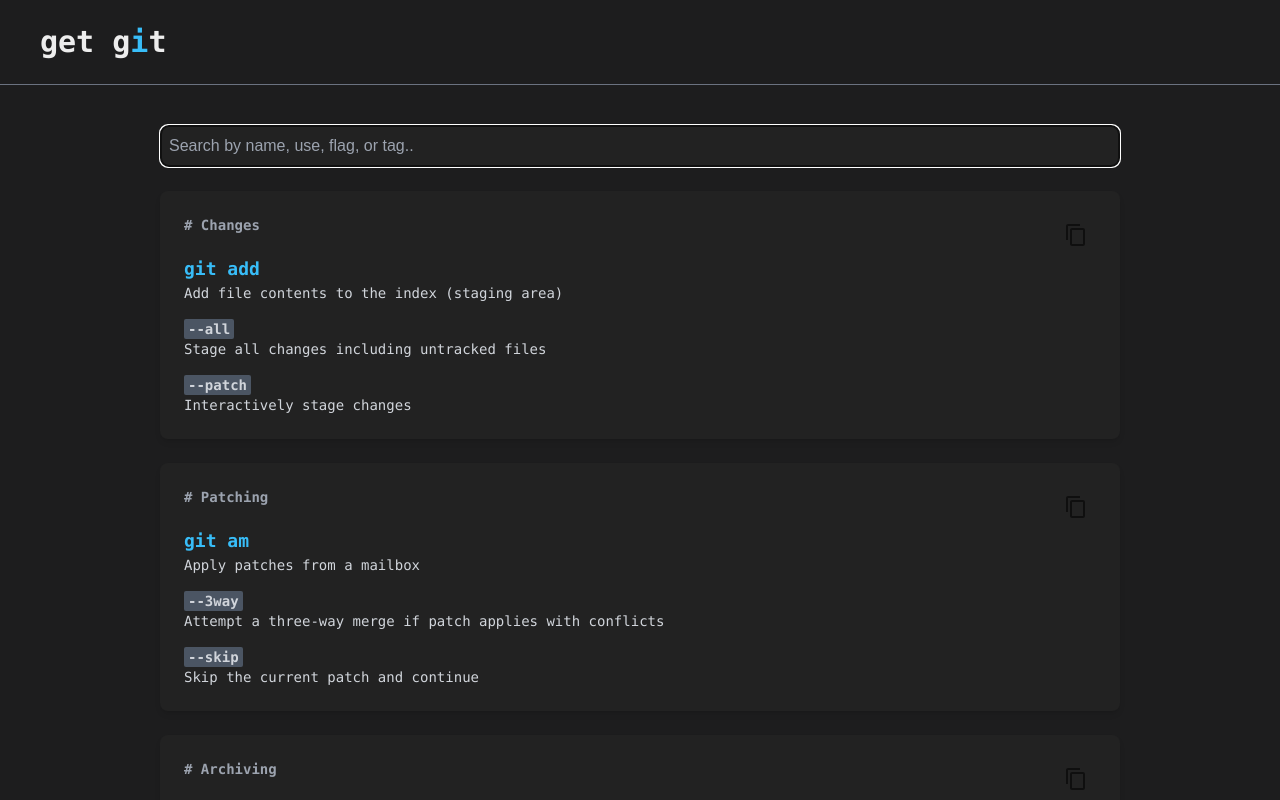
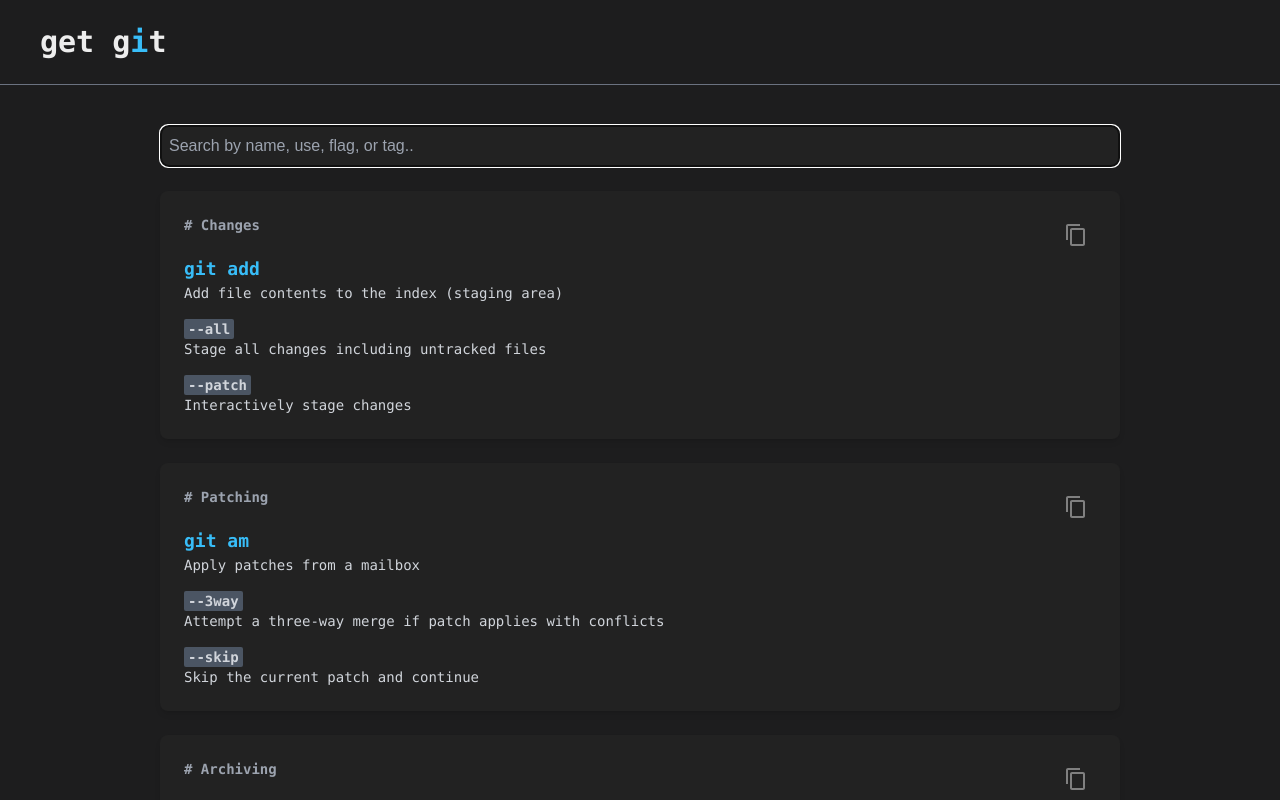
Before and after one commit to islamCodehood/get-git, a Next.js app: page / in a window 1280 px wide. Shown: the top 800 px of the page. Built offline with nearby package versions, Linux system fonts and the light colour scheme.

Commit message:
Refactor CommandCard component to update IconButton styling

```diff
--- a/app/components/commands-list/command-card/command-card-component.tsx
+++ b/app/components/commands-list/command-card/command-card-component.tsx
@@ -44,8 +44,12 @@ const CommandCard = ({ command }: CommandCardProps) => {
 				<h3 className='font-mono font-semibold text-sm text-gray-400'>
 					# {command.tag}
 				</h3>
-				<IconButton className='text-gray-400' onClick={handleCopy}>
-					<ContentCopyOutlinedIcon />
+				<IconButton sx={{
+					color: 'gray',
+				}} onClick={handleCopy}>
+					<ContentCopyOutlinedIcon sx={{
+						color: 'gray',
+					}} />
 				</IconButton>
 			</div>
 			<h2 className='font-mono font-semibold text-lg text-sky-400'>
```
